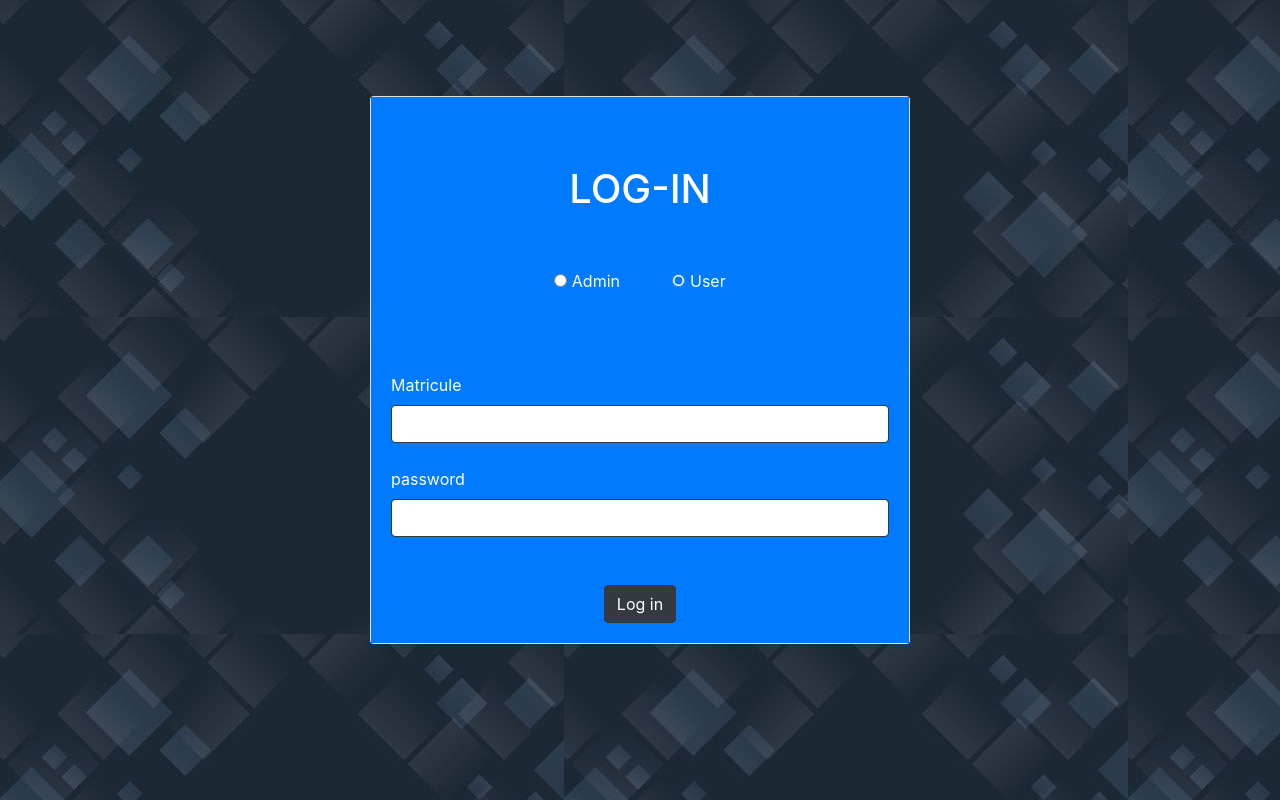
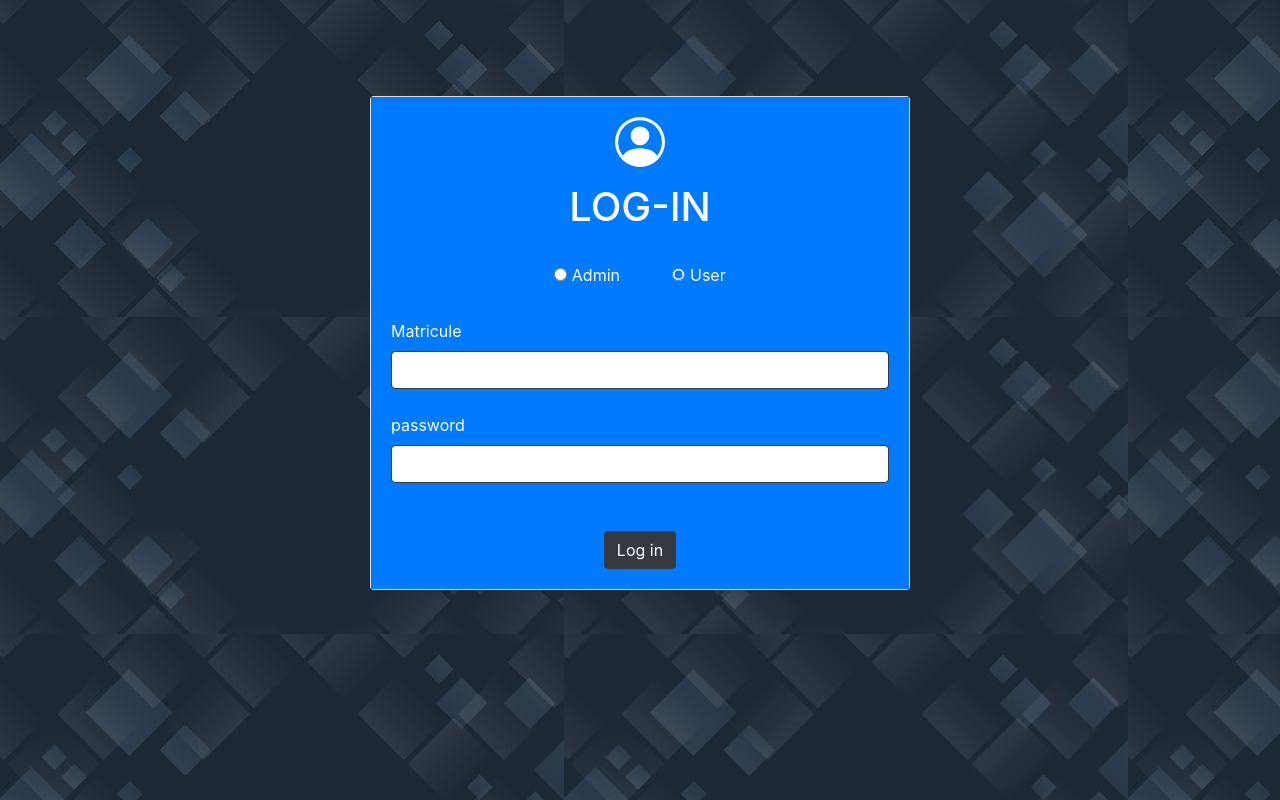
Before and after one commit to Myassa19/phpprojet, a plain HTML site: page login.html in a window 1280 px wide. Drawn offline with nearby package versions, Linux system fonts and the light colour scheme; files whose address does not match are found by name.

Commit message:
Update login.html

```diff
--- a/login.html
+++ b/login.html
@@ -16,9 +16,15 @@
                 <div class="col-12 col-sm-8 col-md-6 m-auto">
                     <div class="card">
                         <div class="card-body btn-primary">
-    <h1 class="text-center mt-5 ">LOG-IN</h1>
+                            <div class="text-center">
+                            <svg  xmlns="http://www.w3.org/2000/svg" width="50" height="50" fill="currentColor" class="bi bi-person-circle" viewBox="0 0 16 16">
+                                <path d="M11 6a3 3 0 1 1-6 0 3 3 0 0 1 6 0"/>
+                                <path fill-rule="evenodd" d="M0 8a8 8 0 1 1 16 0A8 8 0 0 1 0 8m8-7a7 7 0 0 0-5.468 11.37C3.242 11.226 4.805 10 8 10s4.757 1.225 5.468 2.37A7 7 0 0 0 8 1"/>
+                              </svg>
+                            </div>
+    <h1 class="text-center mt-3 ">LOG-IN</h1>
     <br>
-    <br>
+
     <form action="">
         <div class="text-center">
           <div>
@@ -30,8 +36,8 @@
            </div>
         </div>
           <br>
-          <br>
-          <br>
+
+
            <label for="MATRICULE">Matricule</label>
          <br>
          <input type="text" name="MATRICULE" class="form-control border-dark">
```
